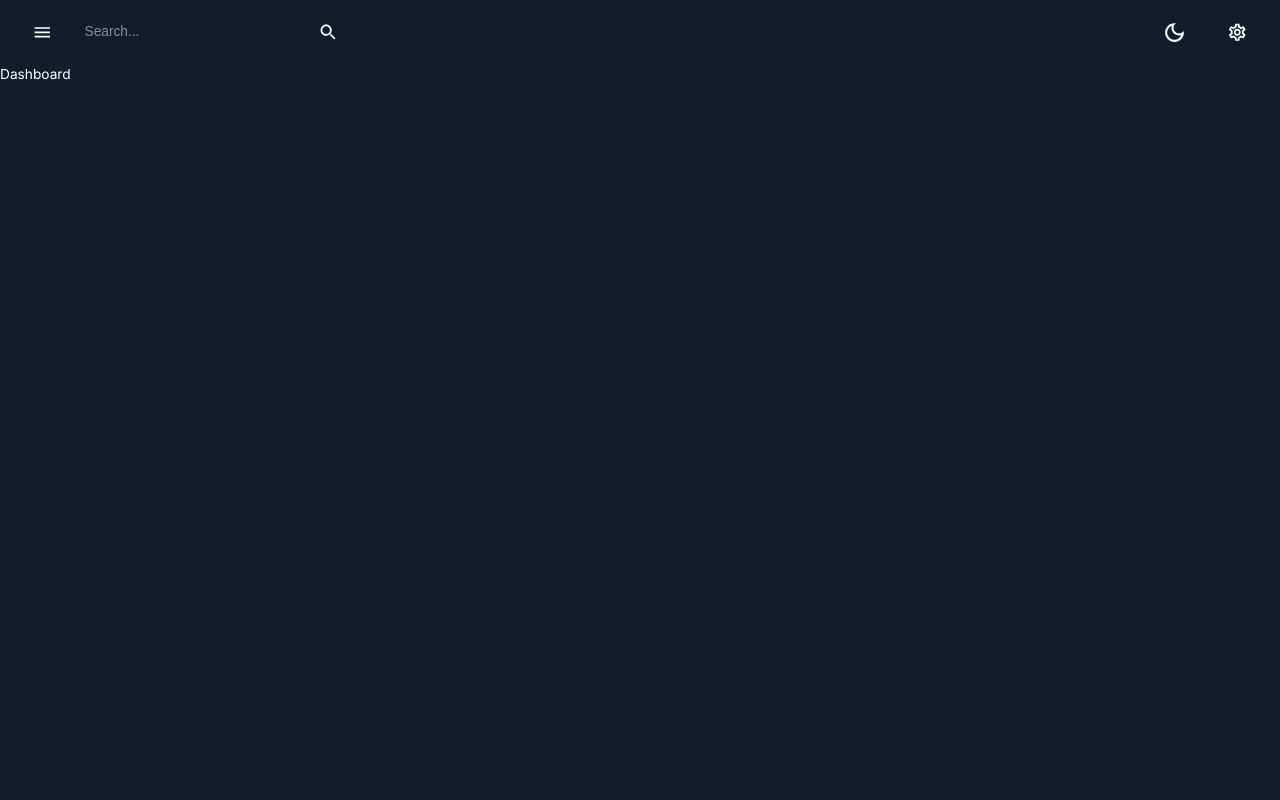
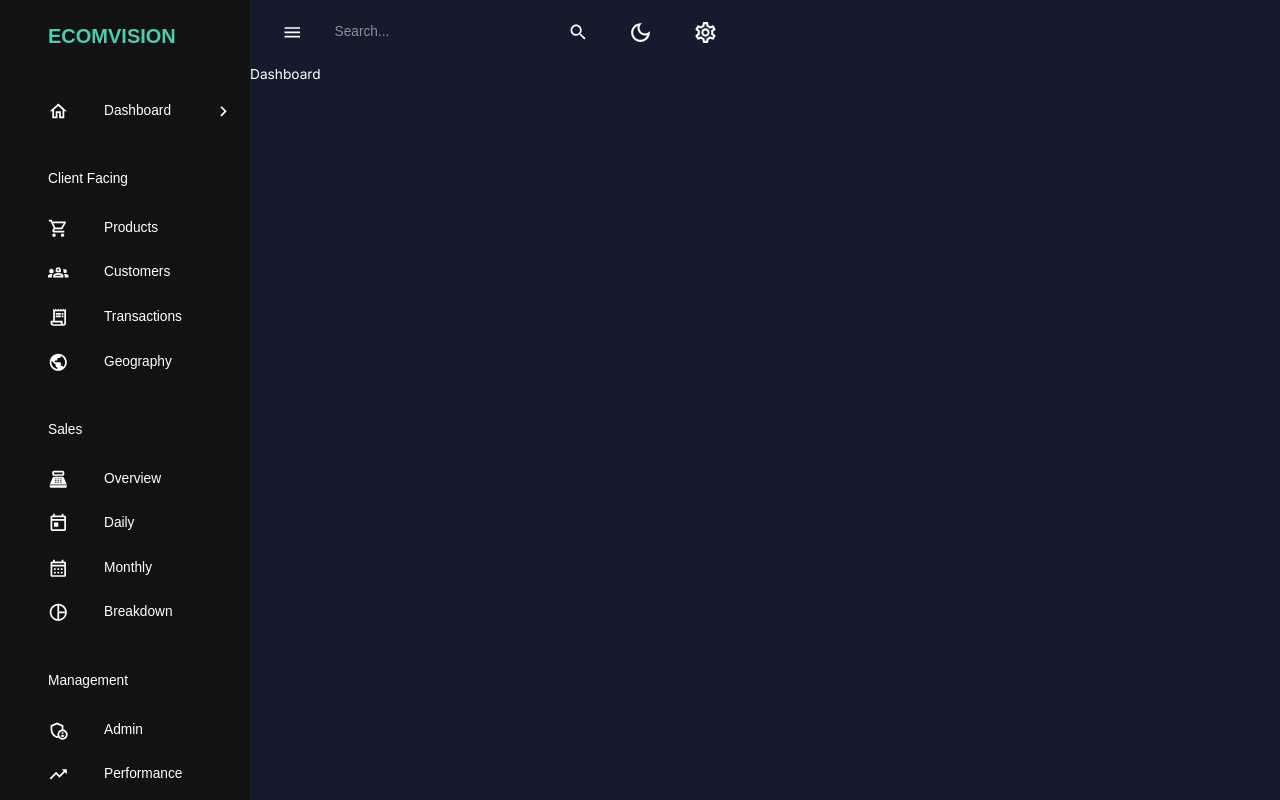
Before and after one commit to shagors/mern-dashboard, a React (Create React App) app in the folder client/: page /dashboard in a window 1280 px wide. Built offline with nearby package versions, Linux system fonts and the light colour scheme.

Commit message:
design and color cobine sidebar dashboard

```diff
--- a/client/src/components/Navbar.jsx
+++ b/client/src/components/Navbar.jsx
@@ -49,7 +49,7 @@ const Navbar = () => {
                     }
                 </IconButton>
                 <IconButton>
-                    <SettingsOutlined />
+                    <SettingsOutlined sx={{fontSize: "25px"}} />
                 </IconButton>
             </FlexBetween>
         </Toolbar>
--- /dev/null
+++ b/client/src/components/Sidebar.jsx
@@ -0,0 +1,147 @@
+import React, { useEffect, useState } from 'react';
+import { Box, Divider, Drawer, IconButton, List, ListItem, ListItemButton, ListItemIcon, ListItemText, Typography, useTheme } from '@mui/material';
+import { SettingsOutlined, HomeOutlined, ShoppingCartOutlined, Groups2Outlined, ReceiptLongOutlined, PublicOutlined, PointOfSaleOutlined, TodayOutlined, CalendarMonthOutlined, AdminPanelSettingsOutlined, TrendingUpOutlined, PieChartOutlined, ChevronRightOutlined, ChevronLeftOutlined,  } from '@mui/icons-material';
+import FlexBetween from './FlexBetween';
+import profileImage from 'assets/profile.JPG';
+import { useLocation, useNavigate } from 'react-router-dom';
+
+const navItems = [
+    {
+        text: "Dashboard",
+        icon: <HomeOutlined />,
+    },
+    {
+        text: "Client Facing",
+        icon: null,
+    },
+    {
+        text: "Products",
+        icon: <ShoppingCartOutlined />,
+    },
+    {
+        text: "Customers",
+        icon: <Groups2Outlined />,
+    },
+    {
+        text: "Transactions",
+        icon: <ReceiptLongOutlined />,
+    },
+    {
+        text: "Geography",
+        icon: <PublicOutlined />,
+    },
+    {
+        text: "Sales",
+        icon: null,
+    },
+    {
+        text: "Overview",
+        icon: <PointOfSaleOutlined />,
+    },
+    {
+        text: "Daily",
+        icon: <TodayOutlined />,
+    },
+    {
+        text: "Monthly",
+        icon: <CalendarMonthOutlined />,
+    },
+    {
+        text: "Breakdown",
+        icon: <PieChartOutlined />,
+    },
+    {
+        text: "Management",
+        icon: null,
+    },
+    {
+        text: "Admin",
+        icon: <AdminPanelSettingsOutlined />,
+    },
+    {
+        text: "Performance",
+        icon: <TrendingUpOutlined />,
+    },
+];
+
+const Sidebar = ({drawerWidth, isSidebarOpen, setIsSidebarOpen, isNonMobile}) => {
+    const { pathname } = useLocation();
+    const [active, setActive] = useState("");
+    const navigate = useNavigate();
+    const theme = useTheme();
+
+    useEffect(() => {
+        setActive(pathname.substring(1));
+
+    }, [pathname]);
+
+  return (
+    <Box component="nav">
+        {isSidebarOpen && (
+            <Drawer
+                open={isSidebarOpen}
+                onClose={() => setIsSidebarOpen(false)}
+                variant="persistent"
+                anchor='left'
+                sx={{
+                    width: drawerWidth,
+                    "& .MuiDrawer-paper": {
+                        color: theme.palette.secondary[200],
+                        backgroundColor: theme.palette.background.alt,
+                        boxSizing: "border-box",
+                        borderWidth: isNonMobile ? 0 : "2px",
+                        width: drawerWidth
+                    }
+                }}
+            >
+                <Box width="100%">
+                    <Box m="1.5rem 2rem 2rem 3rem">
+                        <FlexBetween color={theme.palette.secondary.main}>
+                            <Box display="flex" alignItems="center" gap="0.5rem">
+                                <Typography variant='h4' fontWeight="bold">
+                                    ECOMVISION
+                                </Typography>
+                            </Box>
+                            {!isNonMobile && (
+                                <IconButton onClick={() => setIsSidebarOpen(!isSidebarOpen)}>
+                                    <ChevronLeftOutlined />
+                                </IconButton>
+                            )}
+                        </FlexBetween>
+                    </Box>
+                    <List>
+                        {navItems.map(({ text, icon }) => {
+                            if(!icon){
+                                return (
+                                    <Typography key={text} sx={{m:"2.25rem 0 1rem 3rem"}}>
+                                        {text}
+                                    </Typography>
+                                )
+                            }
+                            const lcText = text.toLocaleLowerCase();
+
+                            return (
+                                <ListItem key={text} disablePadding>
+                                    <ListItemButton onClick={() => {navigate(`/${lcText}`); setActive(lcText)}} sx={{backgroundColor: active === lcText ? theme.palette.secondary[300] : "transparent", color: active === lcText ? theme.palette.primary[600] : theme.palette.secondary[100]}}>
+                                        <ListItemIcon
+                                            sx={{ml: "2rem", color: active === lcText ? theme.palette.primary[600] : theme.palette.secondary[200]}}
+                                        >
+                                            {icon}
+                                        </ListItemIcon>
+                                        <ListItemText primary={text}></ListItemText>
+                                        {active === lcText && (
+                                            <ChevronRightOutlined sx={{ml: "auto"}} />
+                                        )}
+                                    </ListItemButton>
+                                </ListItem>
+                            )
+                        })}
+                    </List>
+                </Box>
+            </Drawer>
+        )}
+    </Box>
+  )
+}
+
+export default Sidebar;
--- a/client/src/scenes/layout/index.jsx
+++ b/client/src/scenes/layout/index.jsx
@@ -1,13 +1,26 @@
-import { Box } from '@mui/material';
+import { Box, useMediaQuery } from '@mui/material';
 import Navbar from 'components/Navbar';
-import React from 'react';
+import React, { useState } from 'react';
 import { Outlet } from 'react-router-dom';
+import Sidebar from 'components/Sidebar'
 
 const Layout = () => {
+  const isNonMobile = useMediaQuery("(min-width: 600px)");
+  const [isSidebarOpen, setIsSidebarOpen] = useState(true);
+
   return (
-    <Box width="100%" height="100%">
+    <Box display={isNonMobile ? "flex" : "block"} width="100%" height="100%">
+      <Sidebar
+        isNonMobile={isNonMobile}
+        drawerWidth="250px"
+        isSidebarOpen={isSidebarOpen}
+        setIsSidebarOpen={setIsSidebarOpen}
+        />
       <Box>
-        <Navbar />
+        <Navbar
+          isSidebarOpen={isSidebarOpen}
+          setIsSidebarOpen={setIsSidebarOpen}
+        />
         <Outlet />
       </Box>
     </Box>
```
